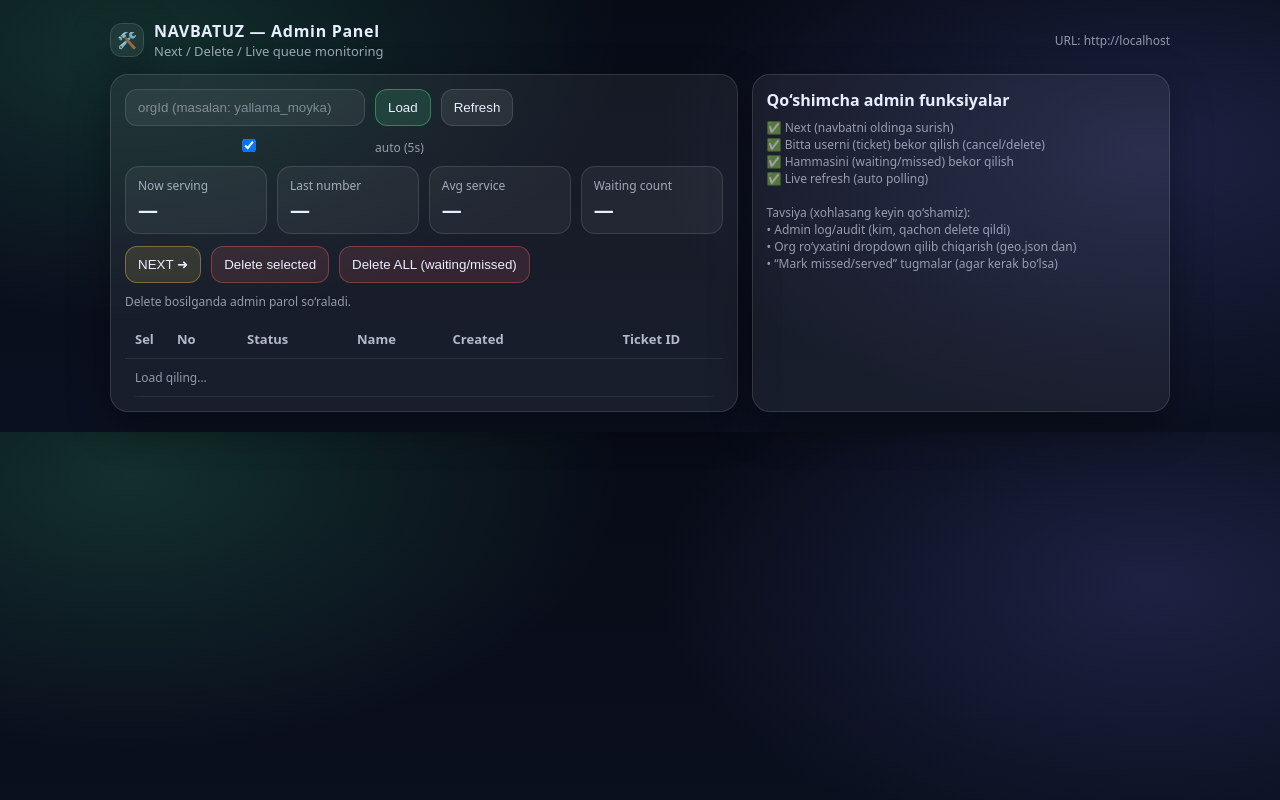
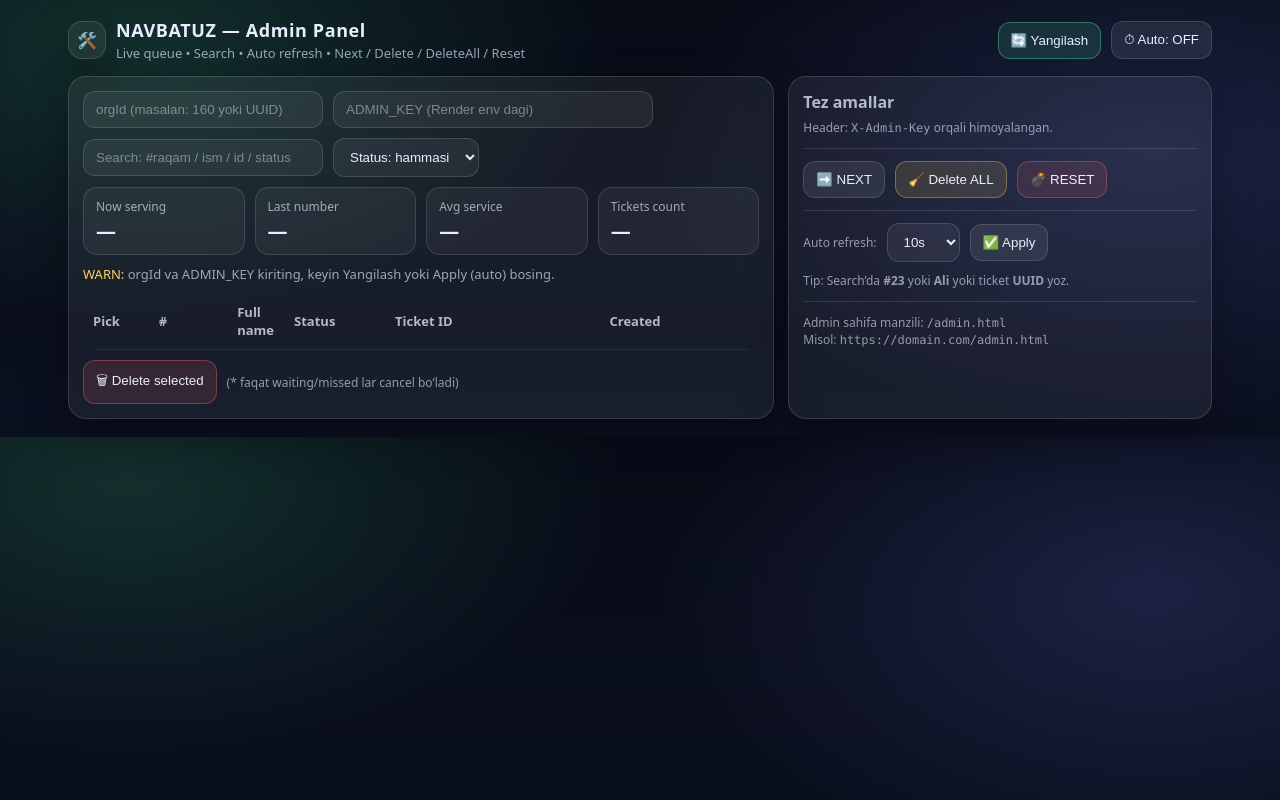
Before and after one commit to jasona19960101-a11y/navbatuz, a website: page public/admin.html in a window 1280 px wide. Drawn offline with Linux system fonts and the light colour scheme.

Commit message:
Update admin.html

```diff
--- a/public/admin.html
+++ b/public/admin.html
@@ -6,316 +6,404 @@
   <title>NAVBATUZ — Admin</title>
   <style>
     :root{
-      --bg:#0b1020; --card:rgba(255,255,255,.06); --b:rgba(255,255,255,.12);
-      --t:#e8eeff; --muted:rgba(232,238,255,.65); --ok:#52ffa8; --bad:#ff6b6b; --warn:#ffd166;
-      --shadow: 0 14px 40px rgba(0,0,0,.35);
+      --bg1:#070b16; --bg2:#0b1020;
+      --card:rgba(255,255,255,.06);
+      --b:rgba(255,255,255,.14);
+      --t:#e8eeff; --muted:rgba(232,238,255,.65);
+      --ok:#52ffa8; --bad:#ff6b6b; --warn:#ffd166;
+      --shadow:0 14px 40px rgba(0,0,0,.35);
       --r:18px;
     }
     *{box-sizing:border-box}
-    body{margin:0; font-family:system-ui,-apple-system,Segoe UI,Roboto,Arial; color:var(--t); background:radial-gradient(900px 500px at 10% 10%, rgba(82,255,168,.15), transparent 55%),
+    body{
+      margin:0;
+      font-family:system-ui,-apple-system,Segoe UI,Roboto,Arial;
+      color:var(--t);
+      background:
+        radial-gradient(900px 500px at 10% 10%, rgba(82,255,168,.15), transparent 55%),
         radial-gradient(900px 500px at 90% 35%, rgba(120,130,255,.18), transparent 55%),
-          linear-gradient(180deg, #070b16, #0b1020);}
-    .wrap{max-width:1100px; margin:0 auto; padding:20px;}
-    .top{display:flex; gap:12px; align-items:center; justify-content:space-between; margin-bottom:14px;}
-    .brand{display:flex; gap:10px; align-items:center;}
-    .badge{width:34px;height:34px;border-radius:12px;border:1px solid var(--b); background:rgba(255,255,255,.06); display:grid; place-items:center; box-shadow:var(--shadow);}
-    .title{font-weight:800; letter-spacing:.7px}
-    .sub{color:var(--muted); font-size:13px}
-    .grid{display:grid; grid-template-columns: 1.2fr .8fr; gap:14px;}
-    @media (max-width: 980px){ .grid{grid-template-columns:1fr;} }
+        linear-gradient(180deg,var(--bg1),var(--bg2));
+    }
+    .wrap{max-width:1180px;margin:0 auto;padding:18px}
+    .top{display:flex;gap:12px;align-items:center;justify-content:space-between;margin-bottom:14px;flex-wrap:wrap}
+    .brand{display:flex;gap:10px;align-items:center}
+    .badge{
+      width:38px;height:38px;border-radius:14px;border:1px solid var(--b);
+      background:rgba(255,255,255,.06);display:grid;place-items:center;box-shadow:var(--shadow)
+    }
+    .title{font-weight:900;letter-spacing:.6px;font-size:18px}
+    .sub{color:var(--muted);font-size:13px;margin-top:2px}
 
-    .card{background:var(--card); border:1px solid var(--b); border-radius:var(--r); padding:14px; box-shadow:var(--shadow);}
-    .row{display:flex; gap:10px; flex-wrap:wrap; align-items:center;}
-    input, select{
-      background:rgba(255,255,255,.06); color:var(--t);
-      border:1px solid var(--b); border-radius:12px; padding:10px 12px;
-      outline:none; min-width: 240px;
+    .grid{display:grid;grid-template-columns:1.25fr .75fr;gap:14px}
+    @media (max-width:980px){.grid{grid-template-columns:1fr}}
+
+    .card{background:var(--card);border:1px solid var(--b);border-radius:var(--r);padding:14px;box-shadow:var(--shadow)}
+    .row{display:flex;gap:10px;flex-wrap:wrap;align-items:center}
+    .sp{height:10px}
+
+    input,select{
+      background:rgba(255,255,255,.06);color:var(--t);
+      border:1px solid var(--b);border-radius:12px;padding:10px 12px;outline:none;
     }
     input::placeholder{color:rgba(232,238,255,.45)}
+    input.mini{min-width:160px}
+    input.mid{min-width:240px}
+    input.wide{min-width:320px}
+
     button{
-      border:1px solid var(--b); background:rgba(255,255,255,.08);
-      color:var(--t); border-radius:12px; padding:10px 12px;
+      border:1px solid var(--b);
+      background:rgba(255,255,255,.08);
+      color:var(--t);
+      border-radius:12px;
+      padding:10px 12px;
       cursor:pointer;
+      user-select:none;
     }
     button:hover{background:rgba(255,255,255,.12)}
-    button.primary{border-color:rgba(82,255,168,.35); background:rgba(82,255,168,.12)}
-    button.danger{border-color:rgba(255,107,107,.35); background:rgba(255,107,107,.12)}
-    button.warn{border-color:rgba(255,209,102,.35); background:rgba(255,209,102,.12)}
-    button:disabled{opacity:.55; cursor:not-allowed}
+    button.primary{border-color:rgba(82,255,168,.35);background:rgba(82,255,168,.12)}
+    button.danger{border-color:rgba(255,107,107,.35);background:rgba(255,107,107,.12)}
+    button.warn{border-color:rgba(255,209,102,.35);background:rgba(255,209,102,.12)}
+    button:disabled{opacity:.55;cursor:not-allowed}
 
-    .kpis{display:grid; grid-template-columns:repeat(4,1fr); gap:10px; margin-top:10px;}
-    @media (max-width: 760px){ .kpis{grid-template-columns:repeat(2,1fr);} }
-    .kpi{padding:10px 12px; border-radius:14px; border:1px solid var(--b); background:rgba(255,255,255,.05)}
-    .kpi .l{font-size:12px; color:var(--muted)}
-    .kpi .v{font-size:20px; font-weight:800; margin-top:2px}
+    .kpis{display:grid;grid-template-columns:repeat(4,1fr);gap:10px;margin-top:10px}
+    @media (max-width:760px){.kpis{grid-template-columns:repeat(2,1fr)}}
+    .kpi{
+      padding:10px 12px;border-radius:14px;border:1px solid rgba(255,255,255,.12);
+      background:rgba(255,255,255,.05)
+    }
+    .kpi .l{font-size:12px;color:var(--muted)}
+    .kpi .v{font-size:20px;font-weight:900;margin-top:2px}
 
-    table{width:100%; border-collapse:collapse; margin-top:10px; overflow:hidden; border-radius:14px;}
-    th,td{padding:10px; border-bottom:1px solid rgba(255,255,255,.08); font-size:13px;}
-    th{color:rgba(232,238,255,.75); text-align:left; font-weight:700}
+    .msg{margin-top:10px;font-size:13px;color:var(--muted)}
+    .msg .ok{color:var(--ok)}
+    .msg .bad{color:var(--bad)}
+    .msg .warn{color:var(--warn)}
+
+    table{width:100%;border-collapse:collapse;margin-top:10px;overflow:hidden;border-radius:14px}
+    th,td{padding:10px;border-bottom:1px solid rgba(255,255,255,.08);font-size:13px}
+    th{color:rgba(232,238,255,.75);text-align:left;font-weight:800}
     tr:hover td{background:rgba(255,255,255,.03)}
-    .pill{display:inline-block; padding:3px 8px; border-radius:999px; border:1px solid var(--b); background:rgba(255,255,255,.06); font-size:12px;}
-    .pill.ok{border-color:rgba(82,255,168,.35); background:rgba(82,255,168,.10)}
-    .pill.bad{border-color:rgba(255,107,107,.35); background:rgba(255,107,107,.10)}
-    .pill.warn{border-color:rgba(255,209,102,.35); background:rgba(255,209,102,.10)}
-    .msg{margin-top:10px; font-size:13px; color:var(--muted)}
-    .err{color:var(--bad)}
-    .oktxt{color:var(--ok)}
-    .small{font-size:12px; color:rgba(232,238,255,.6)}
-    .rightActions{display:flex; gap:10px; flex-wrap:wrap}
+    .mono{font-family:ui-monospace,SFMono-Regular,Menlo,Consolas,monospace;font-size:12px}
+    .pill{
+      display:inline-block;padding:3px 8px;border-radius:999px;border:1px solid rgba(255,255,255,.14);
+      background:rgba(255,255,255,.06);font-size:12px
+    }
+    .pill.ok{border-color:rgba(82,255,168,.35);background:rgba(82,255,168,.10)}
+    .pill.warn{border-color:rgba(255,209,102,.35);background:rgba(255,209,102,.10)}
+    .pill.bad{border-color:rgba(255,107,107,.35);background:rgba(255,107,107,.10)}
+
+    .rightBox .hint{color:rgba(232,238,255,.75);font-weight:800}
+    .small{font-size:12px;color:rgba(232,238,255,.6)}
+    .divider{height:1px;background:rgba(255,255,255,.12);margin:12px 0}
   </style>
 </head>
-
 <body>
   <div class="wrap">
+
     <div class="top">
       <div class="brand">
         <div class="badge">🛠️</div>
         <div>
           <div class="title">NAVBATUZ — Admin Panel</div>
-        <div class="sub">Next / Delete / Live queue monitoring</div>
+          <div class="sub">Live queue • Search • Auto refresh • Next / Delete / DeleteAll / Reset</div>
         </div>
       </div>
-    <div class="small">URL: <span id="baseUrl"></span></div>
+
+      <div class="row">
+        <button class="primary" id="btnRefresh" onclick="loadQueue()">🔄 Yangilash</button>
+        <button id="btnAuto" onclick="toggleAuto()">⏱ Auto: OFF</button>
+      </div>
     </div>
 
     <div class="grid">
+      <!-- LEFT -->
       <div class="card">
         <div class="row">
-        <input id="orgId" placeholder="orgId (masalan: yallama_moyka)" />
-        <button class="primary" id="btnLoad">Load</button>
-        <button id="btnRefresh">Refresh</button>
-        <label class="small"><input type="checkbox" id="auto" checked /> auto (5s)</label>
+          <input id="orgId" class="mid" placeholder="orgId (masalan: 160 yoki UUID)" />
+          <input id="adminKey" class="wide" placeholder="ADMIN_KEY (Render env dagi)" />
+          <input id="search" class="mid" placeholder="Search: #raqam / ism / id / status" oninput="renderTable()" />
+          <select id="statusFilter" onchange="renderTable()">
+            <option value="all">Status: hammasi</option>
+            <option value="waiting">waiting</option>
+            <option value="missed">missed</option>
+          </select>
         </div>
 
         <div class="kpis">
-        <div class="kpi"><div class="l">Now serving</div><div class="v" id="kNow">—</div></div>
-        <div class="kpi"><div class="l">Last number</div><div class="v" id="kLast">—</div></div>
-        <div class="kpi"><div class="l">Avg service</div><div class="v" id="kAvg">—</div></div>
-        <div class="kpi"><div class="l">Waiting count</div><div class="v" id="kCnt">—</div></div>
+          <div class="kpi">
+            <div class="l">Now serving</div>
+            <div class="v" id="kNow">—</div>
+          </div>
+          <div class="kpi">
+            <div class="l">Last number</div>
+            <div class="v" id="kLast">—</div>
+          </div>
+          <div class="kpi">
+            <div class="l">Avg service</div>
+            <div class="v" id="kAvg">—</div>
+          </div>
+          <div class="kpi">
+            <div class="l">Tickets count</div>
+            <div class="v" id="kCnt">—</div>
+          </div>
         </div>
 
-      <div class="row" style="margin-top:12px; justify-content:space-between;">
-        <div class="rightActions">
-          <button class="warn" id="btnNext">NEXT ➜</button>
-          <button class="danger" id="btnDelSelected">Delete selected</button>
-          <button class="danger" id="btnDelAll">Delete ALL (waiting/missed)</button>
-        </div>
-        <div class="small">Delete bosilganda admin parol so‘raladi.</div>
-      </div>
-
-      <div class="msg" id="msg"></div>
+        <div id="msg" class="msg"></div>
 
         <table>
           <thead>
             <tr>
-            <th style="width:42px;">Sel</th>
-            <th style="width:70px;">No</th>
-            <th style="width:110px;">Status</th>
-            <th>Name</th>
-            <th style="width:170px;">Created</th>
-            <th style="width:110px;">Ticket ID</th>
+              <th style="width:70px">Pick</th>
+              <th style="width:90px">#</th>
+              <th>Full name</th>
+              <th style="width:110px">Status</th>
+              <th style="width:250px">Ticket ID</th>
+              <th style="width:180px">Created</th>
             </tr>
           </thead>
-        <tbody id="tbody">
-          <tr><td colspan="6" class="small">Load qiling…</td></tr>
-        </tbody>
+          <tbody id="tbody"></tbody>
         </table>
+
+        <div class="row" style="margin-top:10px">
+          <button class="danger" onclick="deleteSelected()">🗑 Delete selected</button>
+          <span class="small">(* faqat waiting/missed lar cancel bo‘ladi)</span>
+        </div>
       </div>
 
-    <div class="card">
-      <div style="font-weight:800; margin-bottom:8px;">Qo‘shimcha admin funksiyalar</div>
+      <!-- RIGHT -->
+      <div class="card rightBox">
+        <div class="hint">Tez amallar</div>
+        <div class="small" style="margin-top:6px">
+          Header: <span class="mono">X-Admin-Key</span> orqali himoyalangan.
+        </div>
+
+        <div class="divider"></div>
+
+        <div class="row">
+          <button onclick="nextOne()">➡️ NEXT</button>
+          <button class="warn" onclick="deleteAll()">🧹 Delete ALL</button>
+          <button class="danger" onclick="resetOrg()">💣 RESET</button>
+        </div>
+
+        <div class="divider"></div>
+
+        <div class="row">
+          <label class="small">Auto refresh:</label>
+          <select id="autoEvery" onchange="applyAutoInterval()">
+            <option value="0">OFF</option>
+            <option value="3">3s</option>
+            <option value="5">5s</option>
+            <option value="10" selected>10s</option>
+            <option value="20">20s</option>
+            <option value="30">30s</option>
+          </select>
+          <button onclick="applyAutoInterval()">✅ Apply</button>
+        </div>
+
+        <div class="small" style="margin-top:10px">
+          Tip: Search’da <b>#23</b> yoki <b>Ali</b> yoki ticket <b>UUID</b> yoz.
+        </div>
+
+        <div class="divider"></div>
+
         <div class="small">
-        ✅ Next (navbatni oldinga surish)<br/>
-        ✅ Bitta userni (ticket) bekor qilish (cancel/delete)<br/>
-        ✅ Hammasini (waiting/missed) bekor qilish<br/>
-        ✅ Live refresh (auto polling)<br/><br/>
-        Tavsiya (xohlasang keyin qo‘shamiz):<br/>
-        • Admin log/audit (kim, qachon delete qildi)<br/>
-        • Org ro‘yxatini dropdown qilib chiqarish (geo.json dan)<br/>
-        • “Mark missed/served” tugmalar (agar kerak bo‘lsa)<br/>
-      </div>
+          Admin sahifa manzili: <span class="mono">/admin.html</span><br/>
+          Misol: <span class="mono">https://domain.com/admin.html</span>
         </div>
       </div>
     </div>
 
+  </div>
+
 <script>
-  const $ = (id)=>document.getElementById(id);
+  let lastData = null;
+  let autoTimer = null;
+  let autoOn = false;
 
-  const state = {
-    orgId: "",
-    timer: null,
-    selectedId: null
-  };
+  function $(id){ return document.getElementById(id); }
+  function esc(s){ return (s||"").toString().replaceAll("&","&amp;").replaceAll("<","&lt;").replaceAll(">","&gt;"); }
+  function org(){ return ($("orgId").value || "").trim(); }
+  function key(){ return ($("adminKey").value || "").trim(); }
 
-  $("baseUrl").textContent = location.origin;
-
-  function setMsg(text, kind=""){
-    $("msg").className = "msg " + (kind || "");
-    $("msg").textContent = text || "";
+  function setMsg(type, text){
+    const cls = type === "ok" ? "ok" : (type === "warn" ? "warn" : "bad");
+    $("msg").innerHTML = `<span class="${cls}">${type.toUpperCase()}:</span> ${esc(text)}`;
   }
 
   async function api(url, opts={}){
-    const r = await fetch(url, opts);
-    const j = await r.json().catch(()=>null);
-    if (!r.ok || !j || !j.ok){
-      const msg = (j && j.error) ? j.error : ("API error: " + r.status);
-      throw new Error(msg);
-    }
-    return j;
+    const headers = Object.assign({}, opts.headers || {}, {
+      "Content-Type": "application/json",
+      "X-Admin-Key": key()
+    });
+    const res = await fetch(url, Object.assign({}, opts, { headers }));
+    const data = await res.json().catch(()=>({ ok:false, error:"JSON parse error" }));
+    if (!res.ok) throw new Error(data?.error || ("HTTP " + res.status));
+    return data;
   }
 
-  function askAdminKey(){
-    const v = prompt("Admin parol (ADMIN_KEY) ni kiriting:");
-    if (!v || v.length < 4) return null;
-    return v;
+  function statusPill(s){
+    if (s === "waiting") return `<span class="pill ok">waiting</span>`;
+    if (s === "missed") return `<span class="pill warn">missed</span>`;
+    return `<span class="pill">${esc(s)}</span>`;
   }
 
-  function fmtDate(d){
-    if (!d) return "-";
-    try { return new Date(d).toLocaleString(); } catch { return String(d); }
+  function updateKPIs(data){
+    $("kNow").textContent  = data?.nowServing ?? "—";
+    $("kLast").textContent = data?.lastNumber ?? "—";
+    $("kAvg").textContent  = (data?.avgServiceSec ? (Math.round(data.avgServiceSec/60) + " min") : "—");
+    $("kCnt").textContent  = (data?.tickets?.length ?? 0);
   }
 
-  function statusPill(st){
-    const s = (st||"").toLowerCase();
-    if (s === "waiting") return `<span class="pill ok">waiting</span>`;
-    if (s === "missed")  return `<span class="pill warn">missed</span>`;
-    if (s === "served")  return `<span class="pill ok">served</span>`;
-    if (s === "cancelled") return `<span class="pill bad">cancelled</span>`;
-    return `<span class="pill">${st||"-"}</span>`;
-  }
+  function renderTable(){
+    const tb = $("tbody");
+    const q = ($("search").value || "").trim().toLowerCase();
+    const sf = $("statusFilter").value;
 
-  function render(data){
-    $("kNow").textContent  = (data.nowServing ?? "—");
-    $("kLast").textContent = (data.lastNumber ?? "—");
-    $("kAvg").textContent  = (data.avgServiceSec ? (Math.round(data.avgServiceSec/60) + " min") : "—");
-    $("kCnt").textContent  = (Array.isArray(data.tickets) ? data.tickets.length : 0);
+    const list = (lastData?.tickets || []).filter(t => {
+      if (sf !== "all" && (t.status !== sf)) return false;
+      if (!q) return true;
+      const num = (t.number ?? "").toString();
+      const name = (t.fullName || "").toLowerCase();
+      const id = (t.id || "").toLowerCase();
+      const st = (t.status || "").toLowerCase();
+      return num.includes(q.replace("#","")) || name.includes(q) || id.includes(q) || st.includes(q);
+    });
 
-    const rows = (data.tickets || []).map(t => {
-      const id = String(t.id ?? "");
-      const num = (t.number ?? "-");
-      const st = (t.status ?? "-");
-      const name = (t.fullName ?? t.full_name ?? "-");
-      const created = fmtDate(t.createdAt ?? t.created_at);
-
+    tb.innerHTML = list.map(t => {
+      const created = t.createdAt ? new Date(t.createdAt).toLocaleString() : "";
       return `
         <tr>
-          <td>
-            <input type="radio" name="sel" value="${id}" ${state.selectedId===id?"checked":""}/>
-          </td>
-          <td><b>#${num}</b></td>
-          <td>${statusPill(st)}</td>
-          <td>${escapeHtml(name)}</td>
-          <td class="small">${escapeHtml(created)}</td>
-          <td class="small">${escapeHtml(id.slice(0,8))}</td>
+          <td><input type="radio" name="pick" value="${esc(t.id)}"></td>
+          <td><span class="pill">#${esc(t.number)}</span></td>
+          <td>${esc(t.fullName || "")}</td>
+          <td>${statusPill(t.status)}</td>
+          <td class="mono">${esc(t.id)}</td>
+          <td class="small">${esc(created)}</td>
         </tr>
       `;
     }).join("");
 
-    $("tbody").innerHTML = rows || `<tr><td colspan="6" class="small">Hech narsa yo‘q</td></tr>`;
-
-    document.querySelectorAll('input[name="sel"]').forEach(r=>{
-      r.addEventListener("change", ()=>{
-        state.selectedId = r.value;
-      });
-    });
+    if (!list.length) {
+      tb.innerHTML = `<tr><td colspan="6" class="small">Hech narsa topilmadi.</td></tr>`;
+    }
   }
 
-  function escapeHtml(s){
-    return String(s ?? "").replace(/[&<>"']/g, (c)=>({
-      "&":"&amp;","<":"&lt;",">":"&gt;",'"':"&quot;","'":"&#39;"
-    }[c]));
+  async function loadQueue(){
+    const orgId = org();
+    if (!orgId) return setMsg("bad","orgId kiriting");
+    if (!key()) return setMsg("bad","ADMIN_KEY kiriting");
+
+    $("btnRefresh").disabled = true;
+    try{
+      const data = await api(`/api/admin/queue?orgId=${encodeURIComponent(orgId)}`, { method:"GET" });
+      lastData = data;
+      updateKPIs(data);
+      renderTable();
+      setMsg("ok", `Yangilandi. Tickets: ${(data.tickets||[]).length}`);
+    }catch(e){
+      setMsg("bad", e.message);
+    }finally{
+      $("btnRefresh").disabled = false;
+    }
   }
 
-  async function load(){
-    const org = ($("orgId").value || "").trim();
-    if (!org) { setMsg("orgId kiriting", "err"); return; }
-    state.orgId = org;
-    setMsg("Loading…");
+  async function nextOne(){
+    const orgId = org();
+    if (!orgId) return setMsg("bad","orgId kiriting");
+    if (!key()) return setMsg("bad","ADMIN_KEY kiriting");
 
-    const j = await api(`/api/admin/queue?orgId=${encodeURIComponent(org)}`);
-    render(j);
-    setMsg("OK", "oktxt");
+    if (!confirm("NEXT qilamizmi? (navbat oldinga suriladi)")) return;
+    try{
+      await api(`/api/admin/next`, { method:"POST", body: JSON.stringify({ orgId }) });
+      setMsg("ok","NEXT OK");
+      await loadQueue();
+    }catch(e){
+      setMsg("bad", e.message);
     }
-
-  async function doNext(){
-    if (!state.orgId) { setMsg("Avval orgId Load qiling", "err"); return; }
-    setMsg("NEXT…");
-    const key = askAdminKey();
-    if (!key) { setMsg("Bekor qilindi", ""); return; }
-
-    const j = await api("/api/admin/next", {
-      method:"POST",
-      headers:{ "Content-Type":"application/json", "X-Admin-Key": key },
-      body: JSON.stringify({ orgId: state.orgId })
-    });
-
-    // next endpoint qaytargan current/nowServing/lastNumber bo‘yicha darhol refresh qilamiz
-    await load();
-    setMsg("NEXT ✅", "oktxt");
   }
 
   async function deleteSelected(){
-    if (!state.orgId) { setMsg("Avval orgId Load qiling", "err"); return; }
-    if (!state.selectedId) { setMsg("Select qiling (radio)", "err"); return; }
+    const pick = document.querySelector('input[name="pick"]:checked');
+    if (!pick) return setMsg("bad","Ticket tanlang");
+    if (!key()) return setMsg("bad","ADMIN_KEY kiriting");
 
-    const ok = confirm("Tanlangan ticketni DELETE (cancel) qilamizmi?");
-    if (!ok) return;
+    if (!confirm("Tanlangan ticket CANCEL qilinsinmi?")) return;
 
-    const key = askAdminKey();
-    if (!key) { setMsg("Bekor qilindi", ""); return; }
-
-    setMsg("Deleting…");
-    await api("/api/admin/delete", {
-      method:"POST",
-      headers:{ "Content-Type":"application/json", "X-Admin-Key": key },
-      body: JSON.stringify({ ticketId: state.selectedId })
-    });
-
-    state.selectedId = null;
-    await load();
-    setMsg("Deleted ✅", "oktxt");
+    try{
+      await api(`/api/admin/delete`, { method:"POST", body: JSON.stringify({ ticketId: pick.value }) });
+      setMsg("ok","Delete OK");
+      await loadQueue();
+    }catch(e){
+      setMsg("bad", e.message);
+    }
   }
 
   async function deleteAll(){
-    if (!state.orgId) { setMsg("Avval orgId Load qiling", "err"); return; }
+    const orgId = org();
+    if (!orgId) return setMsg("bad","orgId kiriting");
+    if (!key()) return setMsg("bad","ADMIN_KEY kiriting");
 
-    const ok = confirm("DIQQAT: Bu org bo‘yicha barcha waiting/missed ticketlar CANCEL bo‘ladi. Davom etamizmi?");
-    if (!ok) return;
+    if (!confirm("HAMMASI (waiting/missed) CANCEL bo‘lsinmi?")) return;
 
-    const key = askAdminKey();
-    if (!key) { setMsg("Bekor qilindi", ""); return; }
-
-    setMsg("Deleting ALL…");
-    await api("/api/admin/deleteAll", {
-      method:"POST",
-      headers:{ "Content-Type":"application/json", "X-Admin-Key": key },
-      body: JSON.stringify({ orgId: state.orgId })
-    });
-
-    state.selectedId = null;
-    await load();
-    setMsg("Delete ALL ✅", "oktxt");
+    try{
+      const r = await api(`/api/admin/deleteAll`, { method:"POST", body: JSON.stringify({ orgId }) });
+      setMsg("ok", `DeleteAll OK. cancelledCount: ${r.cancelledCount ?? 0}`);
+      await loadQueue();
+    }catch(e){
+      setMsg("bad", e.message);
+    }
   }
 
-  function startAuto(){
-    stopAuto();
-    state.timer = setInterval(()=>{
-      if ($("auto").checked && state.orgId) load().catch(e=>setMsg(e.message,"err"));
-    }, 5000);
+  async function resetOrg(){
+    const orgId = org();
+    if (!orgId) return setMsg("bad","orgId kiriting");
+    if (!key()) return setMsg("bad","ADMIN_KEY kiriting");
+
+    if (!confirm("RESET xavfli: current=0 next=1 va waiting/missed CANCEL. Davom etamizmi?")) return;
+
+    try{
+      await api(`/api/admin/reset`, { method:"POST", body: JSON.stringify({ orgId }) });
+      setMsg("warn","RESET OK");
+      await loadQueue();
+    }catch(e){
+      setMsg("bad", e.message);
     }
-  function stopAuto(){
-    if (state.timer) clearInterval(state.timer);
-    state.timer = null;
   }
 
-  $("btnLoad").addEventListener("click", ()=> load().catch(e=>setMsg(e.message,"err")));
-  $("btnRefresh").addEventListener("click", ()=> load().catch(e=>setMsg(e.message,"err")));
-  $("btnNext").addEventListener("click", ()=> doNext().catch(e=>setMsg(e.message,"err")));
-  $("btnDelSelected").addEventListener("click", ()=> deleteSelected().catch(e=>setMsg(e.message,"err")));
-  $("btnDelAll").addEventListener("click", ()=> deleteAll().catch(e=>setMsg(e.message,"err")));
-  $("auto").addEventListener("change", startAuto);
+  function toggleAuto(){
+    autoOn = !autoOn;
+    if (autoOn) {
+      applyAutoInterval(true);
+    } else {
+      stopAuto();
+    }
+  }
 
-  startAuto();
+  function stopAuto(){
+    if (autoTimer) clearInterval(autoTimer);
+    autoTimer = null;
+    autoOn = false;
+    $("btnAuto").textContent = "⏱ Auto: OFF";
+  }
+
+  function applyAutoInterval(forceOn=false){
+    const sec = Number($("autoEvery").value || 0);
+    if (!sec || sec <= 0) {
+      stopAuto();
+      return;
+    }
+    if (forceOn) autoOn = true;
+    if (!autoOn) autoOn = true;
+
+    if (autoTimer) clearInterval(autoTimer);
+    autoTimer = setInterval(() => loadQueue(), sec * 1000);
+    $("btnAuto").textContent = `⏱ Auto: ON (${sec}s)`;
+    loadQueue();
+  }
+
+  // Auto: default apply (10s) faqat orgId+key kiritilgandan keyin bosilsa yaxshi,
+  // shunga avtomatik start qilmaymiz.
+  setMsg("warn","orgId va ADMIN_KEY kiriting, keyin Yangilash yoki Apply (auto) bosing.");
 </script>
 </body>
 </html>
```
Lines whose indentation alone changed are shown as unchanged.
